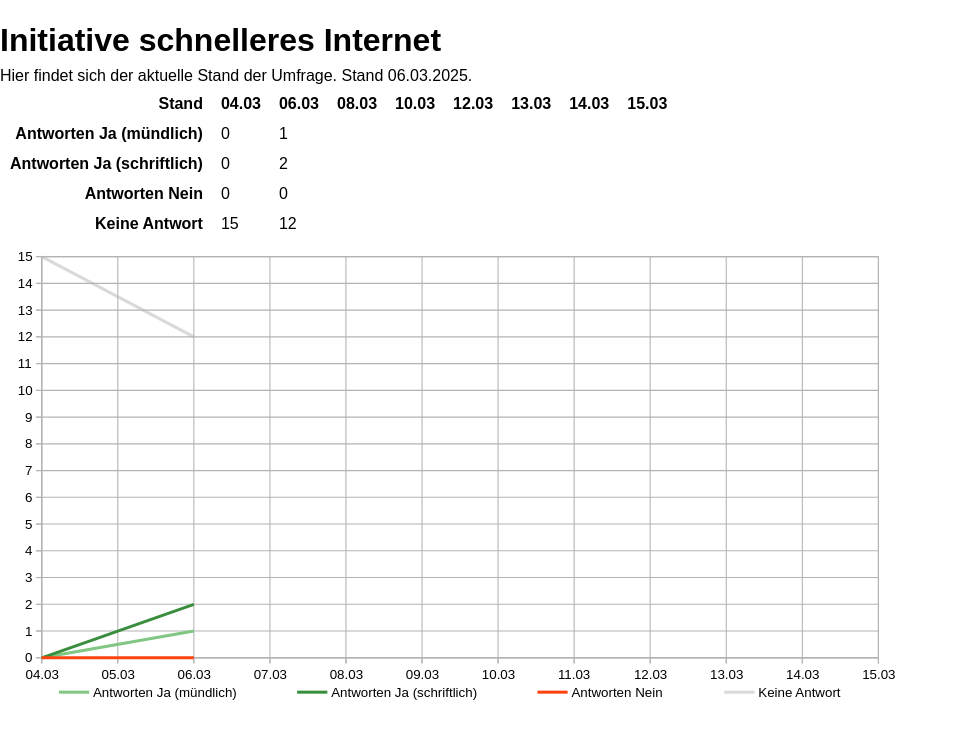
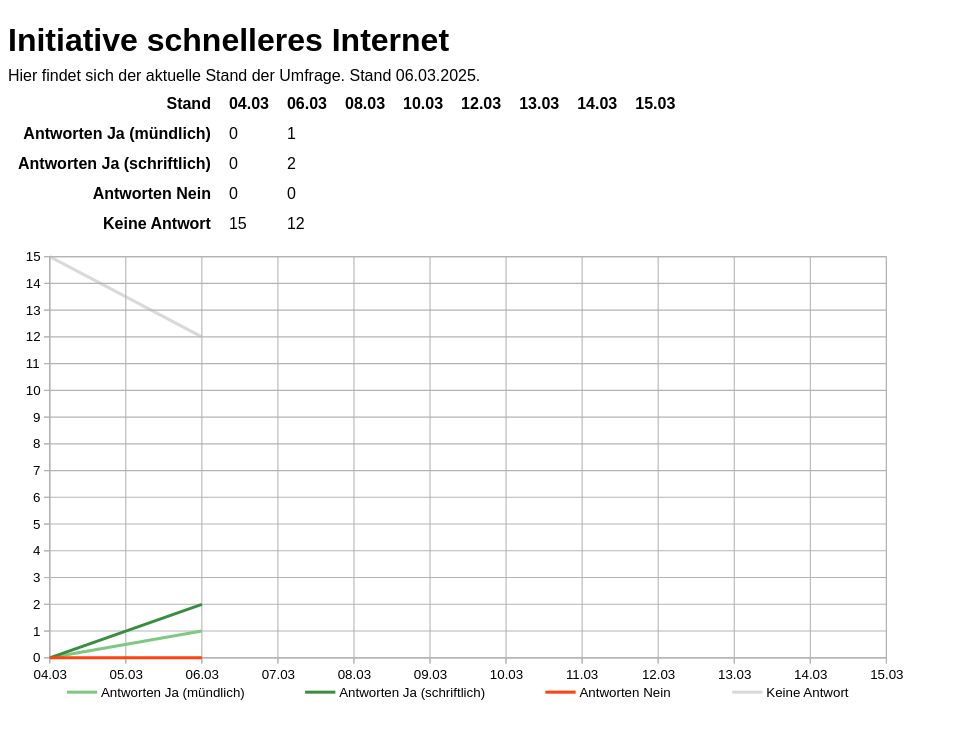
Before and after one commit to JGantner/JGantner.github.io, a Jekyll site: the page 2025-03_initiative_schnelleres_internet.html, which Jekyll copies as it is, in a window 1280 px wide. Shown: the top 739 px of the page, without its empty margins (0-965 px from the left). Built offline with Jekyll 4.4.1, drawn with Linux system fonts in a browser that asks for light colours.

Commit message:
Adds some padding to make it more usable on mobile

```diff
--- a/css/2025-03_initiative_schnelleres_internet.css
+++ b/css/2025-03_initiative_schnelleres_internet.css
@@ -76,6 +76,7 @@
   main {
     max-width: 80rem;
     margin: 1rem auto;
+    padding: 0 0.5rem 1rem;
   }
 
   table {
```
